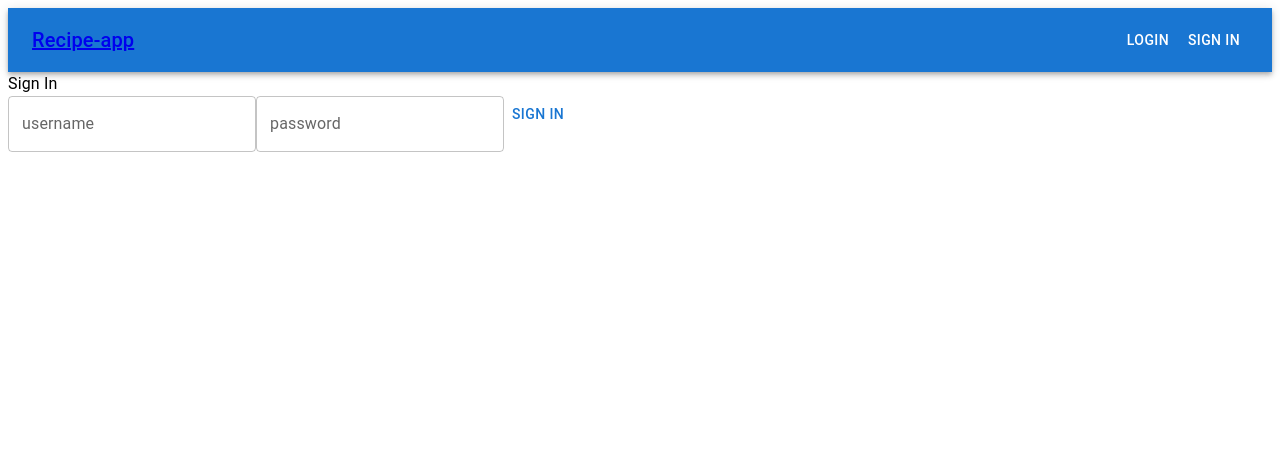
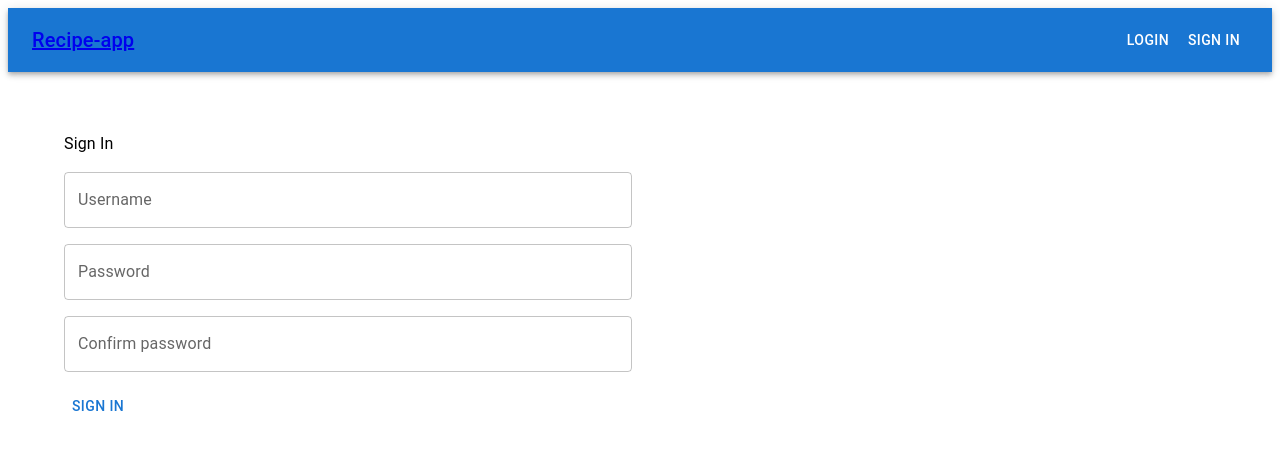
Before and after one commit to eliastoukolehto/Recipe-app, a React (Vite) app in the folder frontend/: page /signin in a window 1280 px wide. Shown: the top 450 px of the page. Built offline with nearby package versions, Linux system fonts and the light colour scheme.

Commit message:
refactor forms and add validations

```diff
--- a/frontend/package.json
+++ b/frontend/package.json
@@ -16,12 +16,14 @@
     "@mui/icons-material": "^6.4.6",
     "@mui/material": "^6.4.6",
     "@reduxjs/toolkit": "^2.6.0",
+    "formik": "^2.4.6",
     "graphql": "^16.10.0",
     "react": "^19.0.0",
     "react-dom": "^19.0.0",
     "react-redux": "^9.2.0",
     "react-router-dom": "^7.2.0",
-    "redux": "^5.0.1"
+    "redux": "^5.0.1",
+    "yup": "^1.6.1"
   },
   "devDependencies": {
     "@eslint/js": "^9.21.0",
--- a/frontend/src/App.tsx
+++ b/frontend/src/App.tsx
@@ -11,6 +11,7 @@ import Notification from './components/Notification'
 import { useQuery } from '@apollo/client'
 import { USER } from './graphql/queries/userQueries'
 import { useEffect } from 'react'
+import { Container } from '@mui/material'
 
 const App = () => {
   const dispatch = useAppDispatch()
@@ -30,11 +31,13 @@ const App = () => {
       <AppBar/>
       <Notification/>
 
-      <Routes>
-        <Route path="/" element={<Home />} />
-        <Route path="/login" element={<Login />} />
-        <Route path="/signin" element={<SignIn />} />
-      </Routes>
+      <Container>
+        <Routes>
+          <Route path="/" element={<Home />} />
+          <Route path="/login" element={<Login />} />
+          <Route path="/signin" element={<SignIn />} />
+        </Routes>
+      </Container>
     </>
   )
 }
--- a/frontend/src/components/Login.tsx
+++ b/frontend/src/components/Login.tsx
@@ -1,45 +1,92 @@
-import { Button, TextField, Typography } from "@mui/material"
-import { SyntheticEvent, useState } from "react"
+import { Button, Grid2 as Grid, TextField, Typography } from "@mui/material"
 import { useAppDispatch } from "../hooks"
 import { useNavigate } from "react-router-dom"
 import { useMutation, useQuery } from "@apollo/client"
 import { LOGIN, USER } from "../graphql/queries/userQueries"
 import { notify } from "../reducers/notificationReducer"
 import { setUser } from "../reducers/userReducer"
+import * as Yup from "yup"
+import { useFormik } from "formik"
 
+interface values {
+  username: string
+  password: string
+}
 
 const Login = () => {
-  const [username, setUsername] = useState('')
-  const [password, setPassword] = useState('')
   const navigate = useNavigate()
   const dispatch = useAppDispatch()
   const [login] = useMutation(LOGIN)
   const {refetch} = useQuery(USER)
 
-  const handleLogin = async (event: SyntheticEvent) => {
-    event.preventDefault()
+  const handleLogin = async (values: values) => {
+    const {username, password} = values
     try {
       const { data } = await login({variables: {username, password}})
       window.localStorage.setItem('recipeapp-userToken', data.login.value)
       const { data: userData } = await refetch()
       dispatch(setUser(userData.me))
       dispatch(notify({severity: "success", message:`Login Successful!`}))
-      setUsername('')
-      setPassword('')
       navigate('/')
     } catch {
       dispatch(notify({severity: "error", message:`Login failed`}))
     }
   }
 
+  const initialValues = {
+    username: "",
+    password: ""
+  }
+
+  const validationSchema = Yup.object().shape({
+    username: Yup.string().required("Required"),
+    password: Yup.string().required("Required"),
+  })
+
+  const formik = useFormik({
+    initialValues,
+    validationSchema,
+    onSubmit: handleLogin
+  })
+
   return (
     <>
-      <form onSubmit={handleLogin}>
-        <Typography>Login</Typography>
-        <TextField label="username" value={username} onChange={({ target }) => setUsername(target.value)}/>
-        <TextField label="password" value={password} type="password" onChange={({ target }) => setPassword(target.value)}/>
-        <Button type="submit">Login</Button>
+      <form onSubmit={formik.handleSubmit}>
+        <Grid container direction="column" spacing={2}>
+          <Grid size={12}>
+            <Typography>Login</Typography>
+          </Grid>
+          <Grid size={{ xs: 12, sm: 6 }}>
+            <TextField
+              label="Username"
+              name="username"
+              fullWidth
+              value={formik.values.username}
+              onChange={formik.handleChange}
+              error={formik.touched.username && Boolean(formik.errors.username)}
+              helperText={formik.touched.username && formik.errors.username}
+              />
+          </Grid>
+          <Grid size={{ xs: 12, sm: 6 }}>
+            <TextField
+              label="Password"
+              name="password"
+              type="password"
+              fullWidth
+              value={formik.values.password}
+              onChange={formik.handleChange}
+              error={formik.touched.username && Boolean(formik.errors.password)}
+              helperText={formik.touched.username && formik.errors.password}
+              />
+          </Grid>
+          <Grid>
+            <Button type="submit" disabled={Boolean(formik.errors.username) || Boolean(formik.errors.username)}>
+              Login
+            </Button>
+          </Grid>
+        </Grid>
       </form>
+
     </>
   )
 
--- a/frontend/src/components/SignIn.tsx
+++ b/frontend/src/components/SignIn.tsx
@@ -1,36 +1,119 @@
-import { Button, TextField, Typography } from "@mui/material"
-import { SyntheticEvent, useState } from "react"
+import { Button, TextField, Typography, Grid2 as Grid } from "@mui/material"
 import { useAppDispatch } from "../hooks"
 import { useMutation } from "@apollo/client"
 import { SIGN_IN } from "../graphql/queries/userQueries"
 import { notify } from "../reducers/notificationReducer"
+import * as Yup from "yup"
+import { useFormik } from "formik"
+import { useNavigate } from "react-router-dom"
+
+interface values {
+  username: string
+  password: string
+  passwordConfirmation: string
+}
+
+//validators
+const usernameWhitelist = /^[a-zA-Z0-9_-]+$/
+const lowercaseRegEx = /(?=.*[a-z])/
+const uppercaseRegEx = /(?=.*[A-Z])/
+const numbersRegEx = /(?=.*[0-9])/
 
 
 const SignIn = () => {
-  const [username, setUsername] = useState('')
-  const [password, setPassword] = useState('')
   const dispatch = useAppDispatch()
   const [signIn] = useMutation(SIGN_IN)
+  const navigate = useNavigate()
 
-  const handleSignIn = async (event: SyntheticEvent) => {
-    event.preventDefault()
+  const handleSignIn = async (values: values) => {
+    const {username, password} = values
     try {
       await signIn({variables: {username, password}})
-      setUsername('')
-      setPassword('')
       dispatch(notify({severity: "success", message:`Sign In Successful. You can now Login with your credentials`}))
+      navigate('/login')
     } catch {
-      dispatch(notify({severity: "error", message:`Sign In failed`}))
+      dispatch(notify({severity: "error", message:`Sign In failed. Username might be taken`}))
     }
   }
 
+    const initialValues = {
+      username: "",
+      password: "",
+      passwordConfirmation: ""
+    }
+
+    const validationSchema = Yup.object().shape({
+      username: Yup.string()
+        .required("Required")
+        .matches(usernameWhitelist, "Username has forbidden characters")
+        .min(3, "Username must be at least 3 characters"),
+      password: Yup.string()
+        .required("Required")
+        .min(8, "Password must be at least 8 characters")
+        .max(30, "Password is too long")
+        .matches(lowercaseRegEx, "Password must contain one lowercase letter")
+        .matches(uppercaseRegEx, "Password must contain one uppercase letter")
+        .matches(numbersRegEx, "Password must contain one number"),
+      passwordConfirmation: Yup.string()
+        .oneOf([Yup.ref('password'), undefined], 'Passwords must match')
+        .required("Required")
+    })
+
+    const formik = useFormik({
+      initialValues,
+      validationSchema,
+      onSubmit: handleSignIn
+    })
+
+
   return (
     <>
-      <form onSubmit={handleSignIn}>
-        <Typography>Sign In</Typography>
-        <TextField label="username" value={username} onChange={({ target }) => setUsername(target.value)}/>
-        <TextField label="password" value={password} type="password" onChange={({ target }) => setPassword(target.value)}/>
-        <Button type="submit">Sign In</Button>
+      <form onSubmit={formik.handleSubmit}>
+        <Grid container direction="column" spacing={2}>
+          <Grid size={12}>
+            <Typography>Sign In</Typography>
+          </Grid>
+          <Grid size={{ xs: 12, sm: 6 }}>
+              <TextField
+                label="Username"
+                name="username"
+                fullWidth
+                value={formik.values.username}
+                onChange={formik.handleChange}
+                error={formik.touched.username && Boolean(formik.errors.username)}
+                helperText={formik.touched.username && formik.errors.username}
+                />
+            </Grid>
+            <Grid size={{ xs: 12, sm: 6 }}>
+              <TextField
+                label="Password"
+                name="password"
+                type="password"
+                fullWidth
+                value={formik.values.password}
+                onChange={formik.handleChange}
+                error={formik.touched.password && Boolean(formik.errors.password)}
+                helperText={formik.touched.password && formik.errors.password}
+                />
+            </Grid>
+            <Grid size={{ xs: 12, sm: 6 }}>
+              <TextField
+                label="Confirm password"
+                name="passwordConfirmation"
+                type="password"
+                fullWidth
+                value={formik.values.passwordConfirmation}
+                onChange={formik.handleChange}
+                error={formik.touched.passwordConfirmation && Boolean(formik.errors.passwordConfirmation)}
+                helperText={formik.touched.passwordConfirmation && formik.errors.passwordConfirmation}
+                />
+            </Grid>
+            <Grid>
+              <Button type="submit">
+                Sign In
+              </Button>
+            </Grid>
+          </Grid>
       </form>
     </>
   )
```
Also changed, not shown: 1 other file (tests, documents, lock files or other folders).
